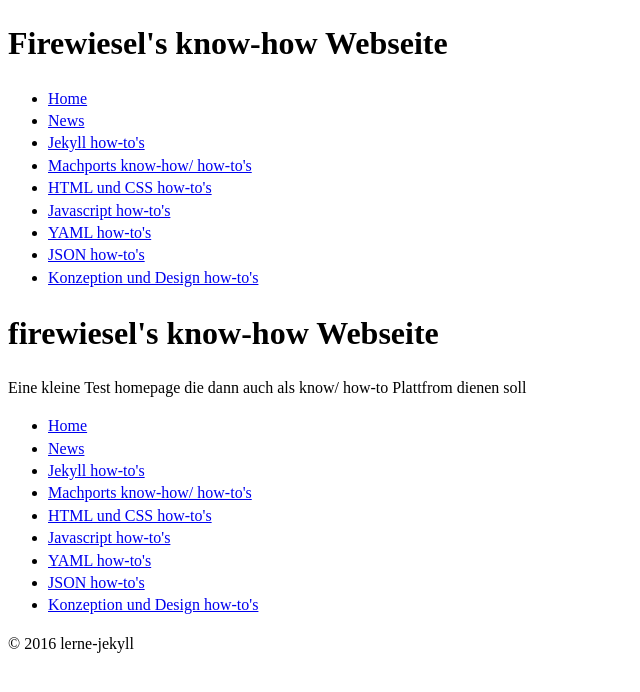
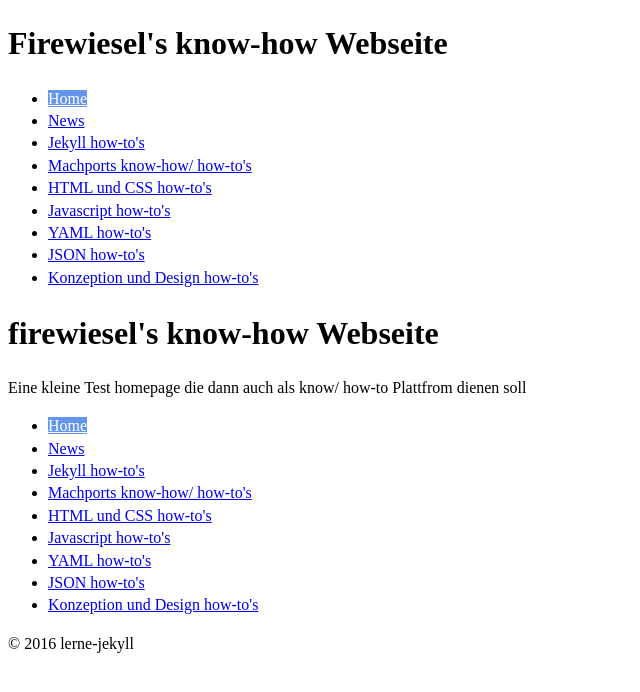
Before and after one commit to firewiesel/lerne-jekyll, a Jekyll site: the page built from index.html, in a window 1280 px wide. Shown: the top 692 px of the page, without its empty margins (0-640 px from the left). Built offline with Jekyll 4.4.1, drawn with Linux system fonts in a browser that asks for light colours.

Commit message:
Die Referenz zur "/index.html" nach page.url auf das root directory "/" geändert. Somit ist die CSS Anweisung auch aktiv im Betrieb.

```diff
--- a/_includes/nav.html
+++ b/_includes/nav.html
@@ -1,6 +1,6 @@
 <nav>
     <ul>
-        <li><a href="{{site.baseurl}}/index.html" class="{% if page.url == '/index.html' %}current{% endif %}">Home</a></li>
+        <li><a href="{{site.baseurl}}/" class="{% if page.url  == '/' %}current{% endif %}">Home</a></li>
         <li><a href="{{site.baseurl}}/news.html" class="{% if page.url == '/news.html' %}current{% endif %}">News</a></li>
         <li><a href="{{site.baseurl}}/jekyll/">Jekyll how-to's</a></li>
         <li><a href="{{site.baseurl}}/macports/">Machports know-how/ how-to's</a></li>
```
